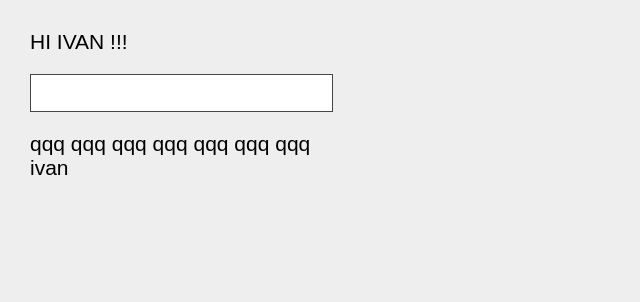
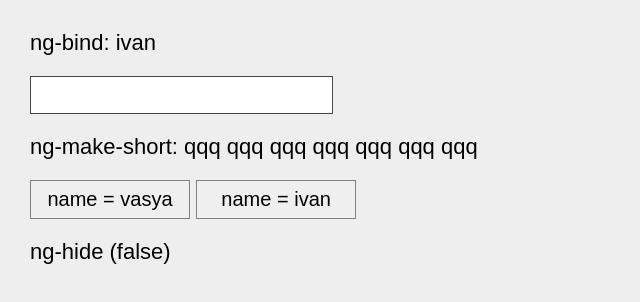
Before and after one commit to Vladislav-Shvorobuk/Angular_JS, a website: page index.html in a window 1280 px wide. Shown: the whole page, without its empty margins (0-640 px from the left). Drawn offline with Linux system fonts and the light colour scheme.

Commit message:
branch features  1) take out of the class:  warchers, rootScope  2) rewrite ng-init, ng-show, ng-init, ng-bind  3) add ng-click  4) change html and css for this directives

```diff
--- a/index.html
+++ b/index.html
@@ -11,10 +11,13 @@
 </head>
 
 <body ng-app ng-init="name='ivan'">
-    <div ng-show="true" class = 'HI'> HI IVAN !!!</div>
+
+    <p class="bind_text">ng-bind:</p> <p ng-bind="name" class = 'ng_bind'></p>
     <input ng-model="name"/>
-    <p ng-make-short>qqq qqq qqq qqq qqq qqq qqq</p>
-    <p ng-bind="name"></p>
-    <h2 ng-hide="true">HIDE ME</h2>
+    <p ng-make-short class="ng_make_short">ng-make-short: qqq qqq qqq qqq qqq qqq qqq</p>
+    <button ng-click = 'name = "vasya"' class = 'ng_click'>name = vasya</button>
+    <button ng-click = 'name = "ivan"' class = 'ng_click'>name = ivan</button>
+    <p ng-hide="name ==='vasya'" class = 'ng_hide'>ng-hide    (false)</p>
+    <p ng-show="name === 'vasya'" class = 'ng_show'>ng-show (true)</p>
 </body>
 </html>
--- a/src/css/style.css
+++ b/src/css/style.css
@@ -8,15 +8,11 @@ body {
   font-family: Arial, Helvetica, sans-serif;
   padding: 30px;
   background-color: rgb(238, 238, 238);
-  font-size: 21px;
-}
-
-.HI {
-  display: none;
-  margin-bottom: 20px;
+  font-size: 22px;
 }
 
 input {
+  display: block;
   padding: 3px 15px 3px 15px;
   border: 1px solid;
   height: 30px;
@@ -25,6 +21,32 @@ input {
   margin-bottom: 20px;
 }
 
-h2 {
+.bind_text{
+  display: inline-block;
+}
+
+.ng_bind {
+  display: inline-block;
+  margin-bottom: 20px;
+}
+
+.ng_make_short {
+  margin-bottom: 20px;
+}
+
+.ng_click {
+  font-size: 20px;
+  width: 160px;
+  padding: 7px;
+  margin-bottom: 20px;
+  border: 1px solid grey;
+}
+
+.ng_hide {
   display: block;
+  margin-bottom: 20px;
 }
+.ng_show {
+  display: none;
+  margin-bottom: 20px;
+}
--- a/src/js/index.js
+++ b/src/js/index.js
@@ -1,17 +1,13 @@
 (function() {
+  const rootScope = window;
+  const watchers = [];
+
+  rootScope.$watch = watcher => watchers.push(watcher);
+  rootScope.$apply = () => watchers.forEach(watcher => watcher());
+
   class AngularJS {
     constructor() {
       this.directives = {};
-      this.watchers = [];
-      this.rootScope = window;
-
-      // this.rootScope.$watch = (name, watcher) => {
-      //   this.watchers.push({ name, watcher });
-      // };
-
-      // this.rootScope.$apply = () => {
-      //   this.watchers.forEach(({ watcher }) => watcher());
-      // };
     }
 
     directive(name, func) {
@@ -37,7 +33,7 @@
           otherAttrs.push(attrs[i]);
         }
       }
-      dirs.forEach(dir => dir(this.rootScope, node, otherAttrs));
+      dirs.forEach(dir => dir(rootScope, node, otherAttrs));
     }
 
     bootstrap(node) {
@@ -52,23 +48,35 @@
   /*  eslint-disable no-eval */
   function ngInit(scope, node, attrs) {
     const data = eval(node.getAttribute('ng-init'));
-    scope.$watch = (name, () => {
-      scope[name] = data;
-    });
+    scope[name] = data;
   }
 
+
   function ngShow(scope, node, attrs) {
-    const data = eval(node.getAttribute('ng-show'));
-    node.style.display = data ? 'block' : 'none';
+    const data = node.getAttribute('ng-show');
+    node.style.display = eval(data) ? 'block' : 'none';
+    scope.$watch(() => (node.style.display = eval(data) ? 'block' : 'none'));
   }
 
   function ngHide(scope, node, attrs) {
-    const data = eval(node.getAttribute('ng-hide'));
-    node.style.display = data ? 'none' : 'block';
+    const data = node.getAttribute('ng-hide');
+    node.style.display = eval(data) ? 'none' : 'block';
+    scope.$watch(() => (node.style.display = eval(data) ? 'none' : 'block'));
   }
 
   function ngBind(scope, node, attrs) {
-    node.innerHTML = eval(node.getAttribute('ng-bind'));
+    const data = node.getAttribute('ng-bind');
+    node.innerHTML = eval(data);
+    scope.$watch(() => (node.innerHTML = eval(data)));
+  }
+
+  function ngClick(scope, node, attrs) {
+    node.addEventListener('click', () => {
+      const data = node.getAttribute('ng-click');
+      eval(data);
+      scope.$watch(() => eval(data));
+      scope.$apply();
+    });
   }
 
   // function ngModel(el) {
@@ -79,19 +87,17 @@
   //   console.log('called directive ng-make-short on element', el);
   // }
 
-  // function ngBind(el) {
-  //   console.log('called directive ng-bind on element', el);
-  // }
-
   const myAngular = new AngularJS();
   myAngular.directive('ng-init', ngInit);
   myAngular.directive('ng-show', ngShow);
   myAngular.directive('ng-hide', ngHide);
   myAngular.directive('ng-bind', ngBind);
+  myAngular.directive('ng-click', ngClick);
   // myAngular.directive('ng-model', ngModel);
   // myAngular.directive('ng-make-short', ngMakeShort);
 
   myAngular.bootstrap();
 
+  window.watchers = watchers;
   window.angular = myAngular;
 }());
```
